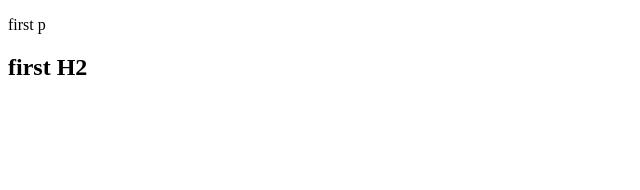
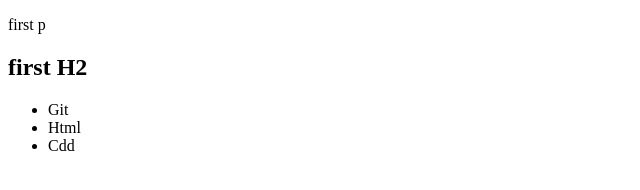
Before and after one commit to marzikaramiii/practice, a plain HTML site: page index.html in a window 1280 px wide. Shown: the whole page, without its empty margins (0-640 px from the left). Drawn offline with Linux system fonts and the light colour scheme.

Commit message:
add list to index.html

```diff
--- a/index.html
+++ b/index.html
@@ -9,5 +9,10 @@
 <body>
     <p>first p</p>
     <h2>first H2</h2>
+    <ul>
+        <li>Git</li>
+        <li>Html</li>
+        <li>Cdd</li>
+    </ul>
 </body>
 </html>
```
